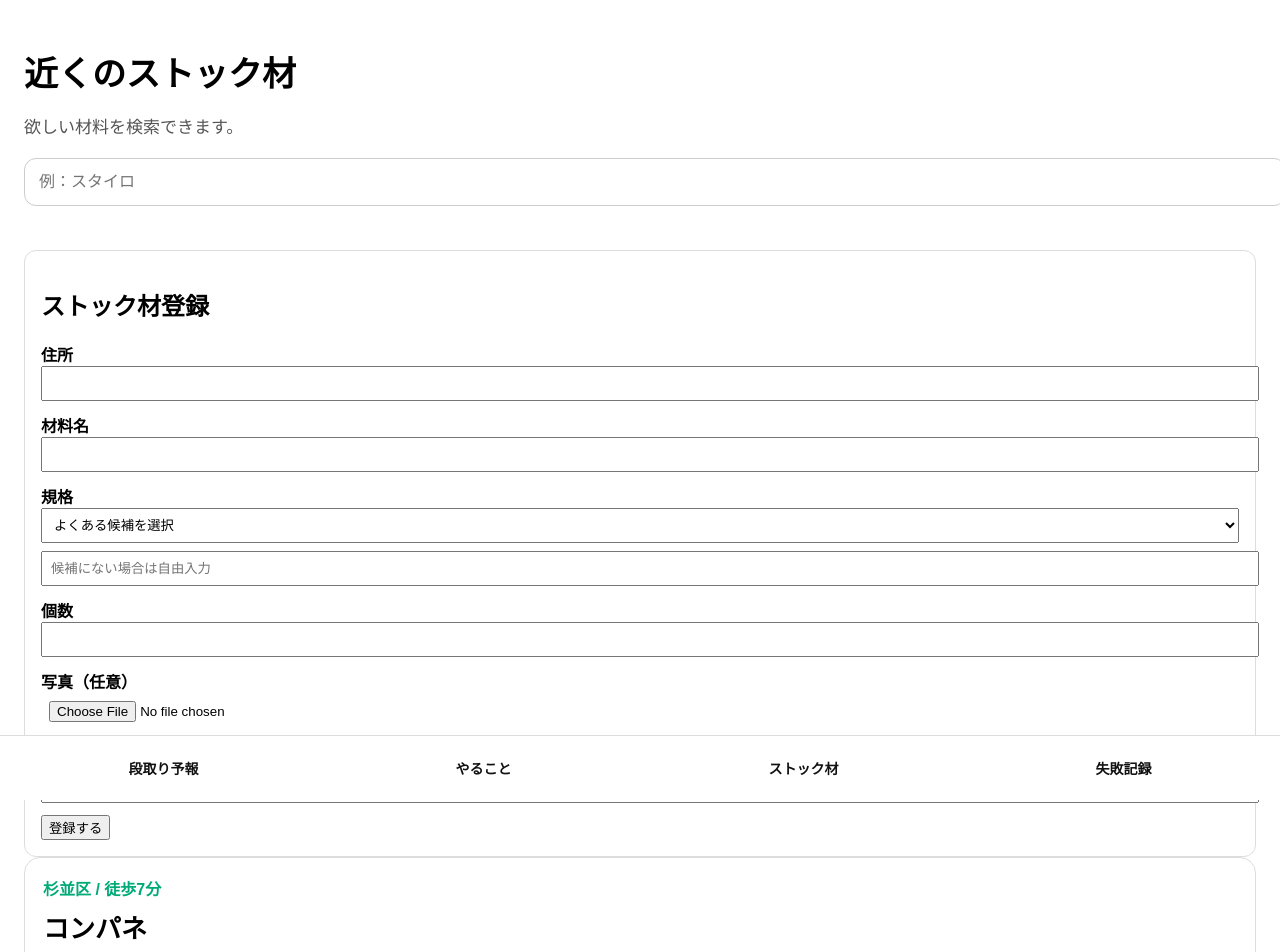
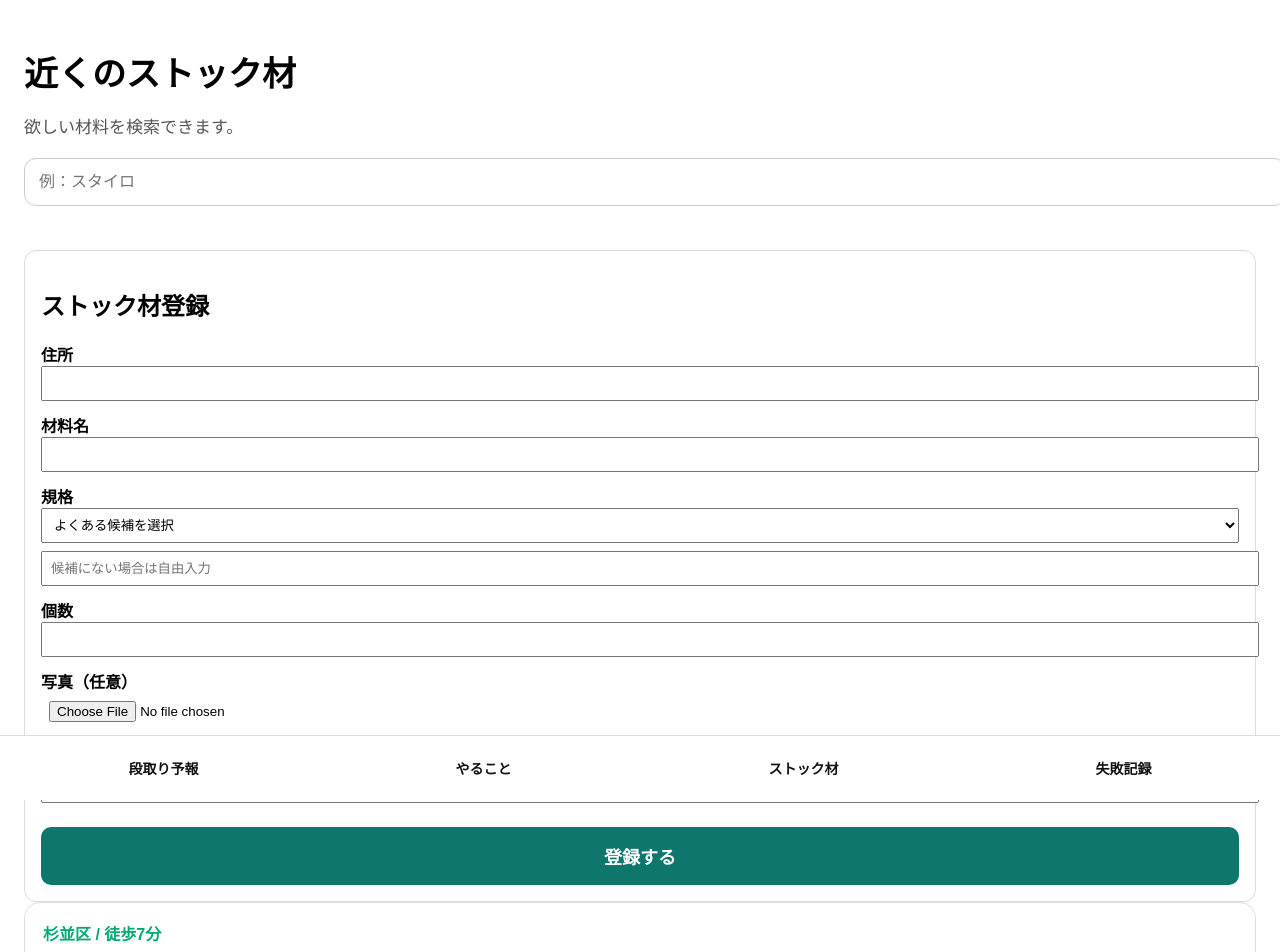
Before and after one commit to yohaku-app/yohaku, a Next.js app: page /stock in a window 1280 px wide. Shown: the top 952 px of the page. Built offline with nearby package versions, Linux system fonts and the light colour scheme.

Commit message:
improve stock register button ui

```diff
--- a/app/stock/page.tsx
+++ b/app/stock/page.tsx
@@ -248,7 +248,21 @@ export default function StockPage() {
           style={{ width: "100%", marginBottom: "12px", padding: "8px" }}
         />
 
-        <button onClick={handleRegister}>
+        <button
+          onClick={handleRegister}
+          style={{
+            width: "100%",
+            padding: "16px",
+            fontSize: 18,
+            fontWeight: "bold",
+            background: "#0f766e",
+            color: "white",
+            border: "none",
+            borderRadius: 10,
+            marginTop: 12,
+            cursor: "pointer"
+          }}
+        >
           登録する
         </button>
       </div>
```
